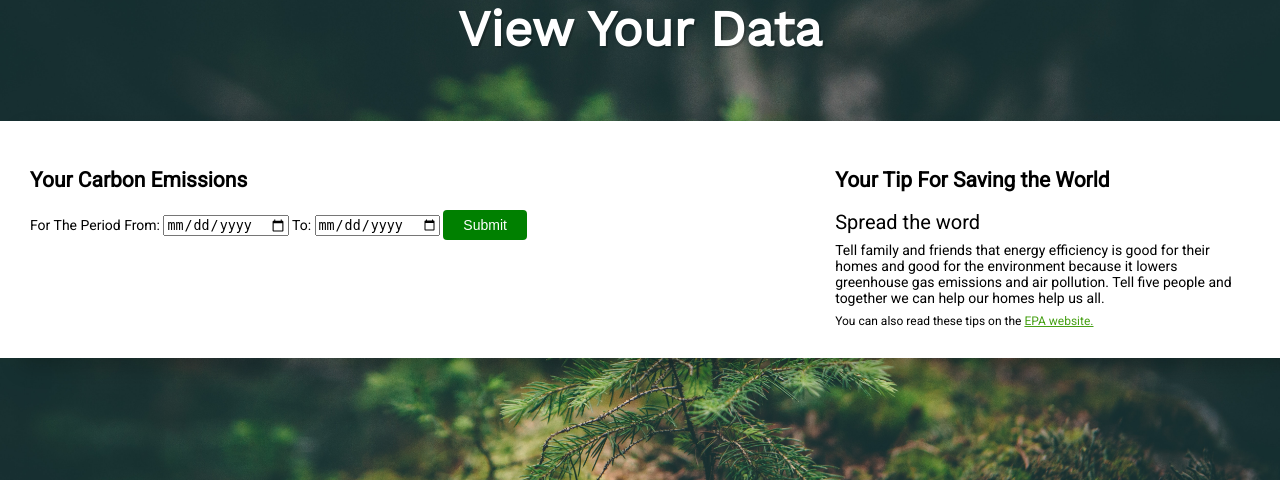
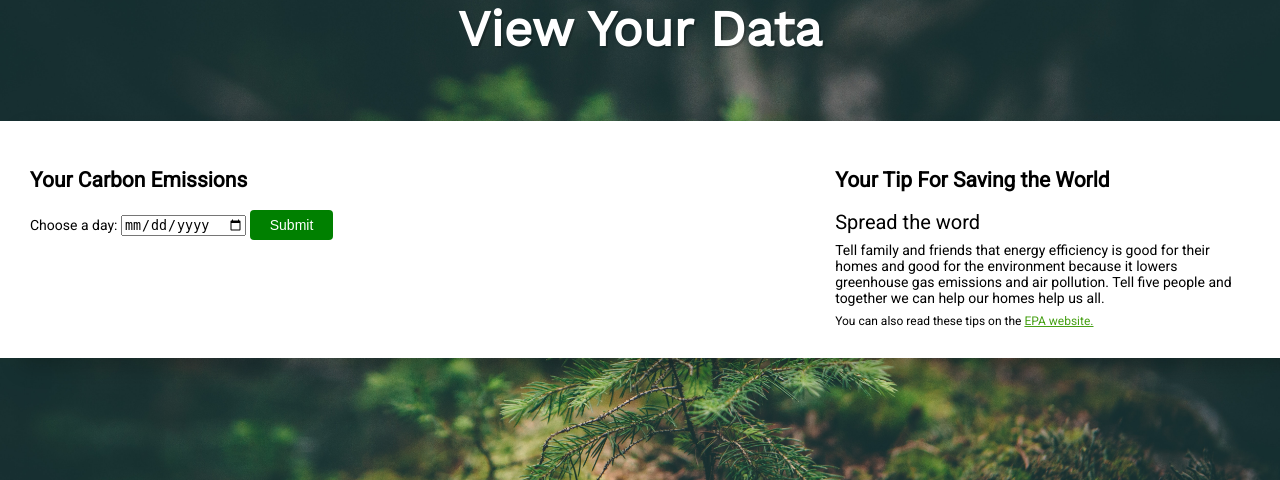
Before and after one commit to tonyma08/CarboNo, a Flask app: page /viewdata in a window 1280 px wide. Shown: the part 121-601 px from the top of the page. Run offline with Flask 2, Linux system fonts and the light colour scheme; parts of the project's set-up code (start-up, migrations or seed data) failed here and were passed over; some libraries are stand-ins or nearby versions.

Commit message:
Change view page

```diff
--- a/app/templates/viewdata.html
+++ b/app/templates/viewdata.html
@@ -13,10 +13,8 @@
         <div class = "column left">
             <h2>Your Carbon Emissions</h2>
                 <form>
-                    For The Period From:
+                    Choose a day:
                     <input type="date" name="start-day">
-                    To:
-                    <input type="date" name="end-day">
                     <input type= "submit">
                 </form>
             </div>
```
